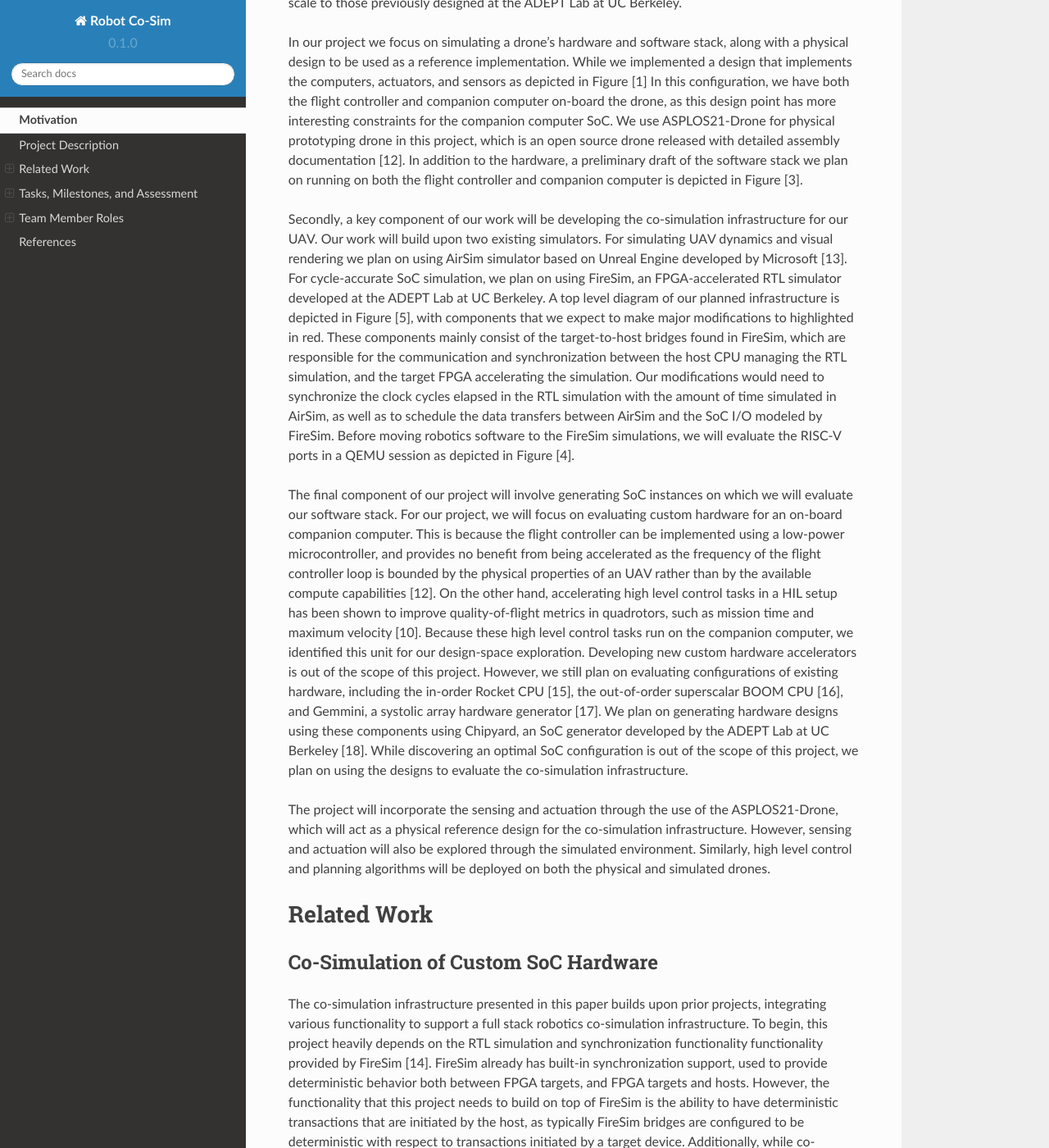
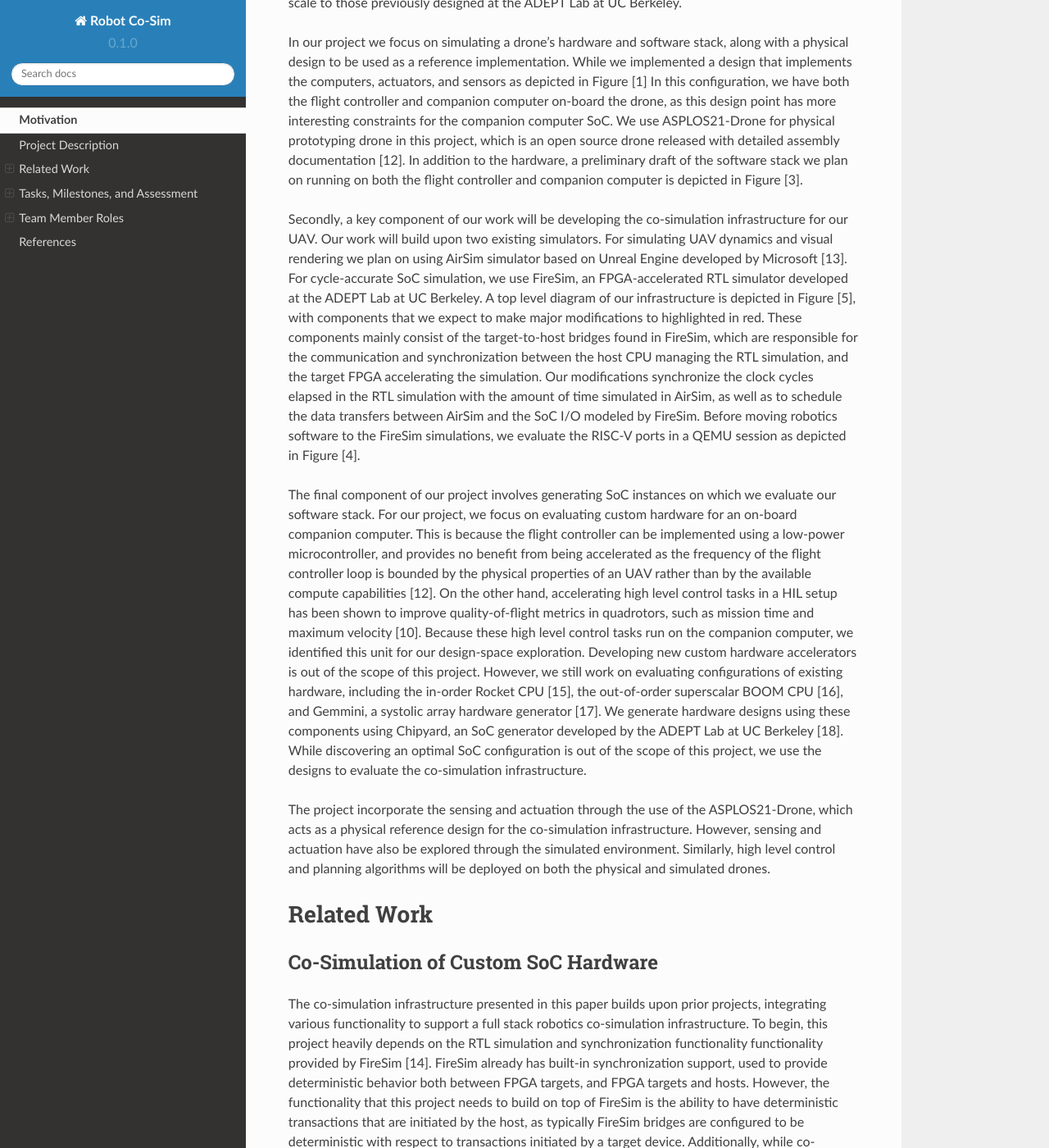
Before and after one commit to CobbledSteel/eecs206a-cosim, a Sphinx documentation site: the page built from docs/source/cosim.rst, in a window 1280 px wide and 1400 px high, scrolled down 1189 px. Shown: the whole window at 82% size. Built offline with Sphinx 7.4.7 and the Read the Docs theme 2.0.0, drawn with Linux system fonts in a browser that asks for light colours; some of the changed text lies outside the part shown.

Commit message:
Update cosim.rst

```diff
--- a/docs/source/cosim.rst
+++ b/docs/source/cosim.rst
@@ -79,24 +79,23 @@ co-simulation infrastructure for our UAV. Our work will build upon two
 existing simulators. For simulating UAV dynamics and visual rendering we
 plan on using AirSim simulator
 based on Unreal Engine developed by Microsoft [13]. For
-cycle-accurate SoC simulation, we plan on using
+cycle-accurate SoC simulation, we use
 FireSim, an FPGA-accelerated RTL simulator developed
 at the ADEPT Lab at UC Berkeley. A top level diagram of our
-planned infrastructure is depicted in
-Figure [5], with components that we expect to make
+infrastructure is depicted in Figure [5], with components that we expect to make
 major modifications to highlighted in red. These components mainly
 consist of the target-to-host bridges found in FireSim, which are
 responsible for the communication and synchronization between the host
 CPU managing the RTL simulation, and the target FPGA accelerating the
-simulation. Our modifications would need to synchronize the clock cycles
+simulation. Our modifications synchronize the clock cycles
 elapsed in the RTL simulation with the amount of time simulated in
 AirSim, as well as to schedule the data transfers between AirSim and the
 SoC I/O modeled by FireSim. Before moving robotics software to the
-FireSim simulations, we will evaluate the RISC-V ports in a QEMU session
+FireSim simulations, we evaluate the RISC-V ports in a QEMU session
 as depicted in Figure [4].
 
-The final component of our project will involve generating SoC instances
-on which we will evaluate our software stack. For our project, we will
+The final component of our project involves generating SoC instances
+on which we evaluate our software stack. For our project, we
 focus on evaluating custom hardware for an on-board companion computer.
 This is because the flight controller can be implemented using a
 low-power microcontroller, and provides no benefit from being
@@ -108,20 +107,19 @@ quality-of-flight metrics in quadrotors, such as mission time and
 maximum velocity [10]. Because these high level
 control tasks run on the companion computer, we identified this unit for
 our design-space exploration. Developing new custom hardware
-accelerators is out of the scope of this project. However, we still plan
-on evaluating configurations of existing hardware, including the
+accelerators is out of the scope of this project. However, we still work on evaluating configurations of existing hardware, including the
 in-order Rocket CPU [15], the out-of-order superscalar
 BOOM CPU [16], and Gemmini, a systolic array hardware
-generator [17]. We plan on generating hardware designs
+generator [17]. We generate hardware designs
 using these components using Chipyard, an SoC generator developed by the
 ADEPT Lab at UC Berkeley [18]. While discovering an optimal SoC
-configuration is out of the scope of this project, we plan on using the
+configuration is out of the scope of this project, we use the
 designs to evaluate the co-simulation infrastructure.
 
-The project will incorporate the sensing and actuation through the use
-of the ASPLOS21-Drone, which will act as a physical reference design for
-the co-simulation infrastructure. However, sensing and actuation will
-also be explored through the simulated environment. Similarly, high
+The project incorporate the sensing and actuation through the use
+of the ASPLOS21-Drone, which acts as a physical reference design for
+the co-simulation infrastructure. However, sensing and actuation have also
+be explored through the simulated environment. Similarly, high
 level control and planning algorithms will be deployed on both the
 physical and simulated drones.
 
@@ -145,8 +143,7 @@ host, as typically FireSim bridges are configured to be deterministic
 with respect to transactions initiated by a target device. Additionally,
 while co-simulation projects have been built using FireSim, such as the
 Fromajo project, they differ in scope from this co-simulator. Fromajo is
-used to validate FireSim simulations against the Dromajo [19
-]
+used to validate FireSim simulations against the Dromajo [19]
 architectural simulator [16]. Fromajo differs from this
 co-simulation infrastructure, however, as it is meant to be a platform
 for verification, and compares two instruction traces rather than
@@ -218,7 +215,8 @@ related with third-party components. We divided the tasks into Base,
 Target, and Reach, where we plan to complete base tasks by mid November,
 Target tasks by the project deadline, and Reach tasks if time permits.
 As this is a continuing research project, we plan on continuing this
-infrastructure development after the semester ends.\
+infrastructure development after the semester ends.
+
 We will assess the success of this project both on the milestones met,
 but also by the documentation and analysis of areas of improvement in
 the robotics, open source hardware, and electronic design automation
```
Also changed, not shown: other parts of docs/source/cosim.rst (+1 -1 lines).
